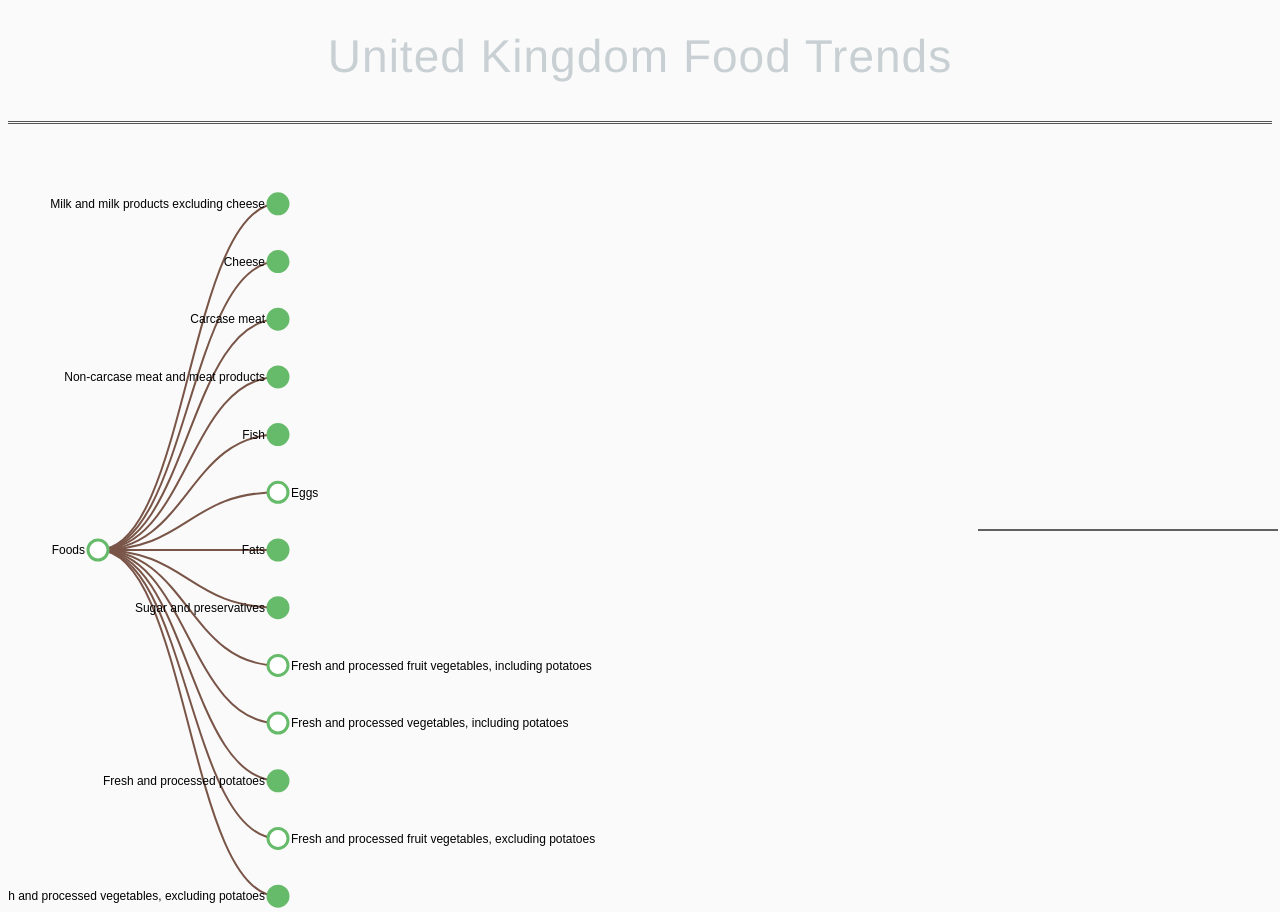
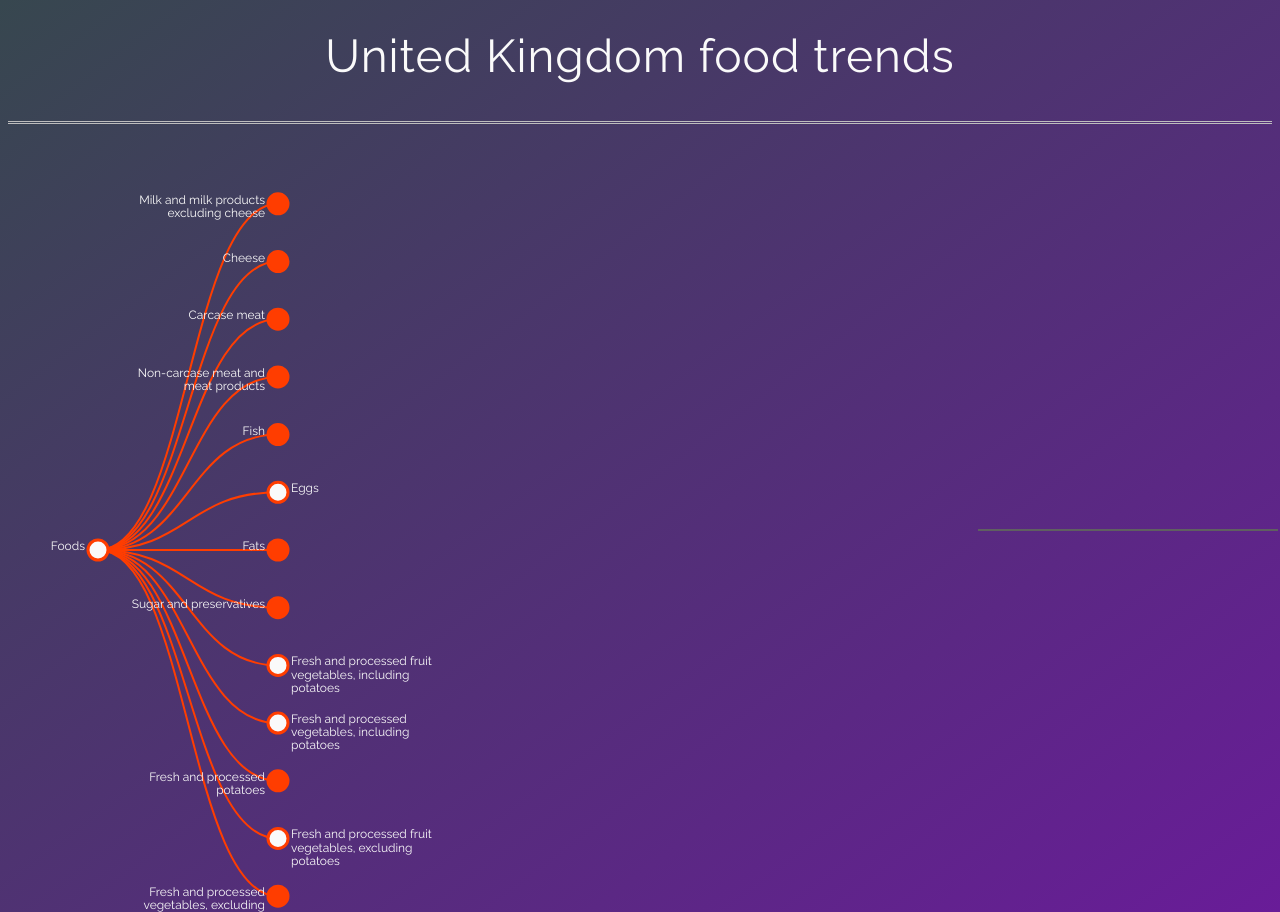
Before and after one commit to btlee94/Data-Visualization-2, a plain HTML site: page index.html in a window 1280 px wide. Shown: the top 912 px of the page. Drawn offline with Linux system fonts and the light colour scheme.

Commit message:
Added text wrapping

```diff
--- a/flower.js
+++ b/flower.js
@@ -1,6 +1,7 @@
 /**
 *   createTree() adapted from https://bl.ocks.org/mbostock/4339083
 *   petalPath() adapted from http://bl.ocks.org/herrstucki/6199768
+*   wrap() adapted from https://bl.ocks.org/mbostock/7555321
 **/
 
 
@@ -89,7 +90,7 @@ function createTree() {
             .attr("id", function (d) { return "node" + d.data.code; })
             .attr('r', 1e-6)
             .style("fill", function (d) {
-                return d._children ? "#66BB6A" : "#fff";
+                return d._children ? "#FF3D00" : "#FAFAFA";
             });
 
         // Add labels for the nodes
@@ -101,7 +102,8 @@ function createTree() {
             .attr("text-anchor", function (d) {
                 return d.children || d._children ? "end" : "start";
             })
-            .text(function (d) { return d.data.name; });
+            .text(function (d) { return d.data.name; })
+            .call(wrap, 150);
 
         // UPDATE
         var nodeUpdate = nodeEnter.merge(node);
@@ -117,7 +119,7 @@ function createTree() {
         nodeUpdate.select('circle.node')
           .attr('r', 10)
           .style("fill", function (d) {
-              return d._children ? "#66BB6A" : "#fff";
+              return d._children ? "#FF3D00" : "#FAFAFA";
           })
           .attr('cursor', 'pointer');
 
@@ -151,7 +153,7 @@ function createTree() {
                 var o = { x: source.x0, y: source.y0 }
                 return diagonal(o, o)
             })
-              .style("stroke", "#795548");
+              .style("stroke", "#FF3D00");
 
         // UPDATE
         var linkUpdate = linkEnter.merge(link);
@@ -239,7 +241,7 @@ function updateFlower(code) {
 
         svg2.selectAll(".petal")
             .data(pie(d))
-            .transition().duration(900)
+            .transition().duration(600)
             .attr("transform", function (d) { return r((d.startAngle + d.endAngle) / 2); })
             .attr("d", petalPath);
 
@@ -295,3 +297,36 @@ function polarToCartesian(angle, radius) {
         y: Math.sin(angle) * radius
     };
 }
+
+function wrap(text, width) {
+    text.each(function () {
+        var text = d3.select(this),
+            words = text.text().split(/\s+/).reverse(),
+            word,
+            line = [],
+            lineNumber = 0,
+            lineHeight = 1.1, // ems
+            x = text.attr('x'),
+            y = text.attr('y'),
+            dy = 0, //parseFloat(text.attr('dy')),
+            tspan = text.text(null)
+                .append('tspan')
+                .attr('x', x)
+                .attr('y', y)
+                .attr('dy', dy + 'em');
+        while (word = words.pop()) {
+            line.push(word);
+            tspan.text(line.join(' '));
+            if (tspan.node().getComputedTextLength() > width) {
+                line.pop();
+                tspan.text(line.join(' '));
+                line = [word];
+                tspan = text.append('tspan')
+                    .attr('x', x)
+                    .attr('y', y)
+                    .attr('dy', lineHeight + dy + 'em')
+                    .text(word);
+            }
+        }
+    });
+}
--- a/index.html
+++ b/index.html
@@ -1,42 +1,49 @@
 <!DOCTYPE html>
 <style>
     body {
-        background-color: #fafafa;
+        background-color: #FAFAFA;
+        background: -webkit-linear-gradient(left top, #311B92, #00897B); /* For Safari 5.1 to 6.0   #64FFDA, #00897B*/
+        background: -o-linear-gradient(bottom right, #311B92, #00897B); /* For Opera 11.1 to 12.0 */
+        background: -moz-linear-gradient(bottom right, #4527A0, #37474F); /* For Firefox 3.6 to 15 */
+        background: linear-gradient(to bottom right, #37474F, #6A1B9A); /* Standard syntax */
     }
     h1 {
-        color: #c9d0d4;
-        font-family: 'Helvetica Neue', sans-serif;
+        color: #FAFAFA;
+        font-family: 'Raleway', sans-serif;
         font-size: 46px;
         font-weight: 100;
         text-align: center;
         line-height: 50px;
         letter-spacing: 1px;
         padding: 0 0 40px;
-        border-bottom: double #555;
+        border-bottom: double #BDBDBD;
     }
 
     .tip {
-        background: #fafafa;
-        box-shadow: 0 0 2px #808080;
-        font-size: 15px;
-        font-family: 'Verdana', sans-serif;
+        background: #FAFAFA;
+        color: #212121;
+        font-size: 18px;
+        font-family: 'Raleway', sans-serif;
         display: none;
         padding: 10px;
         position: absolute;
         text-align: center;
         width: 80px;
+        border-radius: 6px;
         z-index: 10;
         left: 90%;
     }
 
     .node circle {
-        fill: #fff;
-        stroke: #66BB6A;
+        fill: #FAFAFA;
+        stroke: #FF3D00;
         stroke-width: 3px;
     }
 
     .node text {
-        font: 12px sans-serif;
+        fill: #FAFAFA;
+        font-family: 'Raleway', sans-serif;
+        font-size: 12px;
     }
 
     .link {
@@ -59,10 +66,10 @@
 <head>
     <meta charset="utf-8">
     <meta name="viewport" content="width=device-width, initial-scale=1.0" />
-
+    <link href="https://fonts.googleapis.com/css?family=Raleway" rel="stylesheet">
 </head>
 <body>
-    <h1>United Kingdom Food Trends</h1>
+    <h1>United Kingdom food trends</h1>
     <div class="container1" id="tree"></div>
     <div class="container2" id="flower"></div>
     <script src="d3.v4.js"></script>
```
